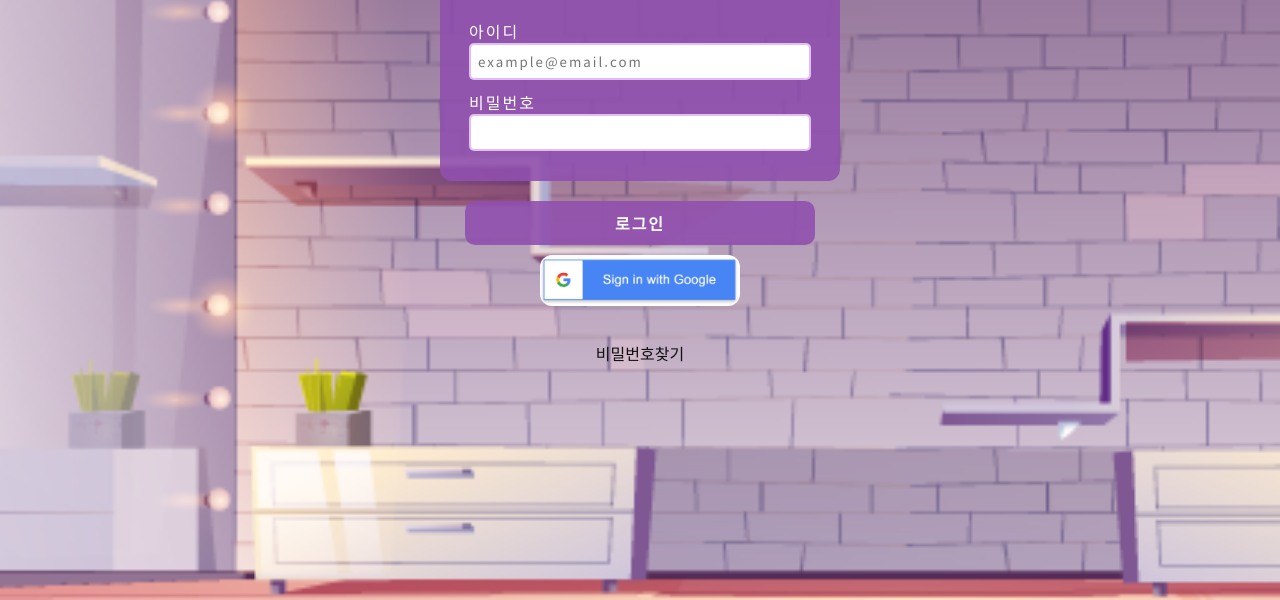
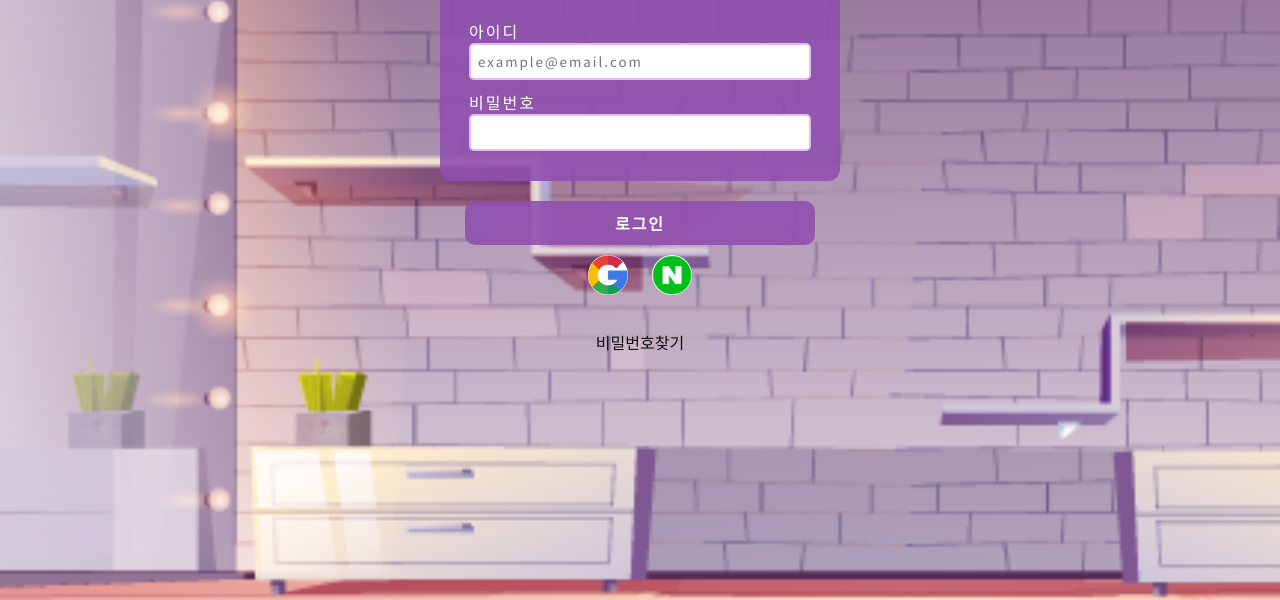
Before and after one commit to dsyhwk1016/MyCloset, a Flask app: page /login/login_page in a window 1280 px wide. Shown: the part 200-800 px from the top of the page. Run offline with Flask 2, Linux system fonts and the light colour scheme; some libraries are stand-ins or nearby versions; some web fonts are replaced.

Commit message:
220216 sns로그인 추가, 비밀번호찾기 새창아니고 모달창으로 만듦

```diff
--- a/static/auth.css
+++ b/static/auth.css
@@ -118,19 +118,88 @@ border:none;
 .wrap .submit.show:hover{
   background-color: #61237f;
 }
-.google{
+
+
+/*sns 로그인*/
+
+.sns-login{
  display: none;
   margin: 10px auto;
 }
-.google.show{
+.sns-login.show{
   display: block;
 }
-.google img{
-  width:200px;
-  border-radius:12px;
+.sns img{
+  width:40px;
+  margin:0 10px;
+  border-radius:50%;
+
 }
 
 .wrap .find-pwd{
-  margin-top: 20px;
+  margin-top: 10px;
+  padding:10px;
   color:#101010;
+  cursor:pointer;
 }
+.modal-bg{
+  display: none;
+  position:fixed;
+  content:"";
+  width:100%;
+  height:calc(100% - 80px);
+  top:80px;
+  left:0;
+  background-color:rgba(0,0,0,.3);
+}
+
+
+/*비밀번호찾기 모달창*/
+
+.modal-wrap{
+  display: none;
+  position:absolute;
+  width:500px;
+  height:300px;
+  box-sizing: border-box;
+  top:150px;
+  border-radius:12px;
+  background-color: #fff;
+
+}
+.modal-wrap .xbtn-bar{
+  width:500px;
+  height:40px;
+  box-sizing: border-box;
+  background-color:rgb(145,80,175);
+  color:#fff;
+  border-radius: 12px 12px 0 0;
+  display: flex;
+  justify-content: space-between;
+  align-items: center;
+  padding:10px;
+}
+.modal-wrap .xbtn-bar .material-icons{
+  cursor:pointer;
+}
+.modal-wrap .modal-findpw{
+  width:100%;
+  display: flex;
+  justify-content: center;
+
+}
+.modal-wrap .modal-findpw .findpw-form{
+  padding-top:20px;
+}
+
+.modal-wrap .modal-findpw #findpw-id{
+  margin-right:10px;
+  padding:7px;
+  border-radius: 5px;
+  border:2px solid rgba(195,126,225,.5);
+  box-sizing: border-box;
+}
+.modal-wrap .modal-findpw #findpw-btn{
+  font-size:12px;
+  display: inline;
+}
--- a/static/common.css
+++ b/static/common.css
@@ -8,6 +8,7 @@ body{
   background-attachment:fixed;
   background-position: left 0px top 80px;
   font-family: 'Do Hyeon', sans-serif;
+
 }
 a {
   text-decoration: none;
--- a/templates/login.html
+++ b/templates/login.html
@@ -11,6 +11,8 @@
   <link rel="preconnect" href="https://fonts.gstatic.com" crossorigin>
   <link href="https://fonts.googleapis.com/css2?family=Noto+Sans+KR&family=Festive&family=Do+Hyeon&family=Nanum+Brush+Script&display=swap"
         rel="stylesheet">
+<!--  google icons-->
+  <link href="https://fonts.googleapis.com/icon?family=Material+Icons" rel="stylesheet">
   <!-- CSS LINK -->
   <link rel="stylesheet" href="../static/common.css">
   <link rel="stylesheet" href="../static/auth.css">
@@ -80,17 +82,45 @@
       </form>
     </div>
   </div>
+
   <!-- 버튼 -->
   <input type="submit" class="submit submit-signin show" value="로그인" onclick="submitSignin()">
   <input type="button" class="submit submit-signup" value="회원가입" onclick="submitSignUp()">
-  <!--구글과 비밀번호찾기-->
-  <a class="google show" href="/login/google_login"><img src="../static/google_login.png"></a>
-<!--   <a class="naver show" href="/login/naver_login">네이버 로그인하기</a>-->
-<!--    구글 네이버버튼 아이콘스타일로 한줄에 정렬할게요-->
-  <a class="find-pwd" href="/login/find_pw_page" target="_blank">비밀번호찾기</a>
+
+  <!--sns로그인과 비밀번호찾기-->
+  <div class="sns-login show">
+    <div>
+    <a class="google sns" href="/login/google_login"><img src="../static/google_logo.png" alt="google logo"></a>
+    <a class="naver sns" href="/login/naver_login"><img src="../static/naver_logo.png" alt="naver logo"></a>
+    </div>
+  </div>
+
+  <div class="find-pwd " onclick="fPwWindow()">비밀번호찾기</div>
+
+
+  <!--  비밀번호찾기 모달-->
+
+<!--  <a class="find-pwd" href="/login/find_pw_page" target="_blank">비밀번호찾기</a>-->
+
+  <div class="modal-bg"></div>
+  <div class="modal-wrap">
+    <div class="xbtn-bar">
+      <span>비밀번호찾기</span>
+      <span class="material-icons" onclick="fPwClose()">close</span>
+    </div>
+    <div class="modal-findpw">
+      <form class="findpw-form">
+        <p>비밀번호 찾기를 누르면 메일로 임시 비밀번호가  발송됩니다. </p>
+        <label for="findpw">이메일 주소</label>
+      <input type="text" id="findpw-id"><button id="findpw-btn" class="findpw btn" onclick="find_pw()">찾기</button>
+      </form>
+    </div>
+  </div>
+
 
 
   <!--   {% if not google_data %}&ndash;&gt;-->
+
   <!--        <form name="f_login" method="post" enctype="multipart/form-data" action="/login">-->
   <!--           ID : <input type="text" name="user_id" id="user_id">-->
   <!--           PW : <input type="password" name="user_pw" id="user_pw">-->
```
Also changed, not shown: static/auth.js (+27 -3 lines), static/google_logo.png (added), static/naver_logo.png (added).
